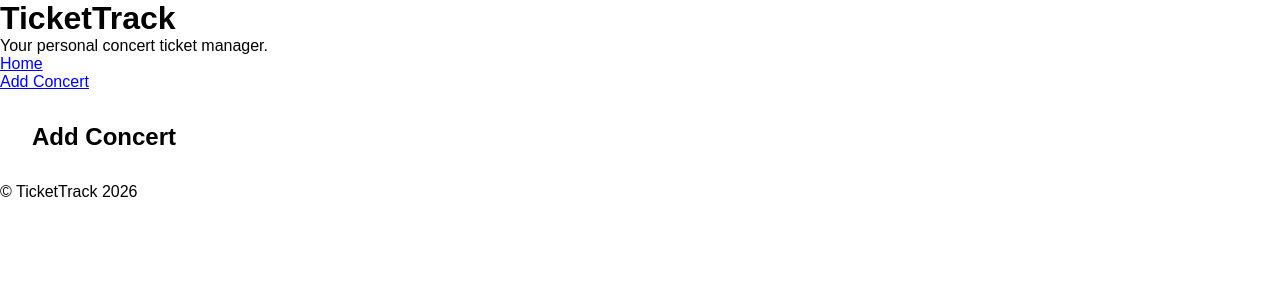
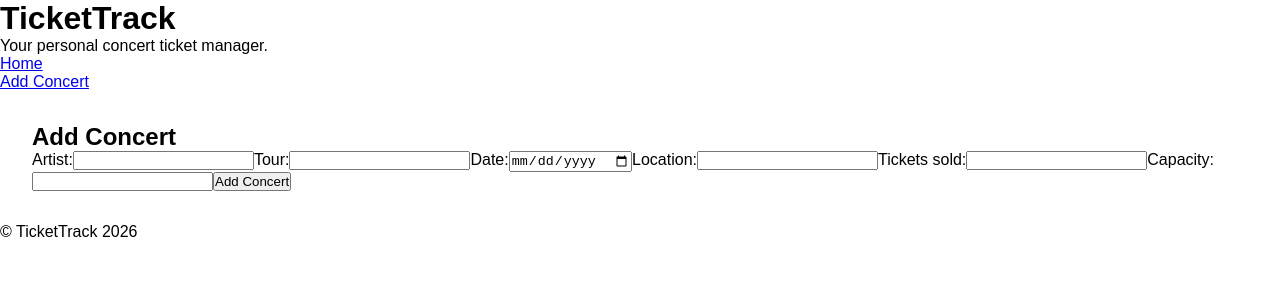
Before and after one commit to Spiritus93/TicketTrack, a React (Vite) app: page /add-concert in a window 1280 px wide. Shown: the top 300 px of the page. Built offline with nearby package versions, Linux system fonts and the light colour scheme.

Commit message:
Added a form with validation

```diff
--- a/data/db.json
+++ b/data/db.json
@@ -1,7 +1,7 @@
 {
   "concerts": [
     {
-      "id": 1,
+      "id": "1",
       "artist": "Metallica",
       "tour": "M72 World Tour",
       "date": "10. 5. 2027",
@@ -10,7 +10,7 @@
       "capacity": 50000
     },
     {
-      "id": 2,
+      "id": "2",
       "artist": "Foo Fighters",
       "tour": "Now or never",
       "date": "13. 7. 2027",
@@ -19,13 +19,23 @@
       "capacity": 40000
     },
     {
-      "id": 3,
+      "id": "3",
       "artist": "Red Hot Chilli Peppers",
       "tour": "Around the World",
       "date": "25. 8. 2027",
       "location": "Milan, Italy",
       "ticketsSold": 37000,
       "capacity": 60000
+    },
+    {
+      "artist": "Journey",
+      "tour": "Stars",
+      "date": "2026-09-04",
+      "location": "Maribor, Slovenia",
+      "ticketsSold": 17000,
+      "capacity": 20000,
+      "id": "r2-nlFtRQ_4"
     }
-  ]
+  ],
+  "$schema": "./node_modules/json-server/schema.json"
 }
--- a/src/pages/AddConcert/AddConcert.jsx
+++ b/src/pages/AddConcert/AddConcert.jsx
@@ -1,7 +1,163 @@
+import {useEffect, useState} from "react";
+
 const AddConcert = () => {
+    const [formData, setFormData] = useState({
+        artist: "",
+        tour: "",
+        date: "",
+        location: "",
+        ticketsSold: "",
+        capacity: ""
+    });
+
+    const [errors, setErrors] = useState({});
+
+    const handleChange = (event) => {
+        const { name, value } = event.target;
+
+        setFormData({
+            ...formData,
+            [name]: value
+        });
+    };
+
+    const handleSubmit = async (event) => {
+        event.preventDefault();
+
+        const newErrors = {};
+
+        if (formData.artist.trim() === "") {
+            newErrors.artist = "Artist is required.";
+        }
+
+        if (formData.tour.trim() === "") {
+            newErrors.tour = "Tour is required.";
+        }
+
+        if (formData.date.trim() === "") {
+            newErrors.date = "Date is required.";
+        }
+        else {
+            const selectedDate = new Date(formData.date);
+            const currentDate = new Date();
+
+            currentDate.setHours(0, 0, 0, 0);
+
+            if (selectedDate < currentDate) {
+                newErrors.date = "Date can't be older than the current date.";
+            }
+        }
+
+        if (formData.location.trim() === "") {
+            newErrors.location = "Location is required.";
+        }
+
+        if (formData.ticketsSold.trim() === "") {
+            newErrors.ticketsSold = "Tickets sold is required.";
+        } else {
+            const ticketsSold = Number(formData.ticketsSold);
+
+            if (ticketsSold < 0) {
+                newErrors.ticketsSold = "Tickets sold can't be negative.";
+            }
+        }
+
+        if (formData.capacity.trim() === "") {
+            newErrors.capacity = "Capacity is required.";
+        } else {
+            const capacity = Number(formData.capacity);
+
+            if (capacity <= 0) {
+                newErrors.capacity = "Capacity must be greater than 0.";
+            }
+        }
+
+        if (
+            formData.ticketsSold !== "" &&
+            formData.capacity !== "" &&
+            Number(formData.ticketsSold) > Number(formData.capacity)
+        ) {
+            newErrors.ticketsSold =
+                "Tickets sold can't be greater than the capacity of the venue.";
+        }
+
+        if (Object.keys(newErrors).length > 0) {
+            setErrors(newErrors);
+            return;
+        }
+
+        const newConcert = {
+            ...formData,
+            ticketsSold: Number(formData.ticketsSold),
+            capacity: Number(formData.capacity)
+        };
+
+        setErrors(newErrors);
+
+        const response = await fetch("http://localhost:3000/concerts", {
+            method: "POST",
+            headers: {
+                "Content-Type": "application/json"
+            },
+            body: JSON.stringify(newConcert)
+        });
+    };
+
     return (
         <section>
             <h2>Add Concert</h2>
+
+            <form onSubmit={handleSubmit}>
+                <label htmlFor="artist">Artist:</label>
+                <input type="text" id="artist" name="artist" value={formData.artist} onChange={handleChange} />
+                {errors.artist && (
+                    <span className="form-error" role="alert">
+                        {errors.artist}
+                    </span>
+                )}
+
+                <label htmlFor="tour">Tour:</label>
+                <input type="text" id="tour" name="tour" value={formData.tour} onChange={handleChange} />
+                {errors.tour && (
+                    <span className="form-error" role="alert">
+                        {errors.tour}
+                    </span>
+                )}
+
+                <label htmlFor="date">Date:</label>
+                <input type="date" id="date" name="date" value={formData.date} onChange={handleChange} />
+                {errors.date && (
+                    <span className="form-error" role="alert">
+                        {errors.date}
+                    </span>
+                )}
+
+                <label htmlFor="location">Location:</label>
+                <input type="text" id="location" name="location" value={formData.location} onChange={handleChange} />
+                {errors.location && (
+                    <span className="form-error" role="alert">
+                        {errors.location}
+                    </span>
+                )}
+
+                <label htmlFor="ticketsSold">Tickets sold:</label>
+                <input type="number" id="ticketsSold" name="ticketsSold" value={formData.ticketsSold} onChange={handleChange} />
+                {errors.ticketsSold && (
+                    <span className="form-error" role="alert">
+                        {errors.ticketsSold}
+                    </span>
+                )}
+
+                <label htmlFor="capacity">Capacity:</label>
+                <input type="number" id="capacity" name="capacity" value={formData.capacity} onChange={handleChange} />
+                {errors.capacity && (
+                    <span className="form-error" role="alert">
+                        {errors.capacity}
+                    </span>
+                )}
+
+                <input type="submit" value="Add Concert" />
+            </form>
         </section>
     );
 };
```
